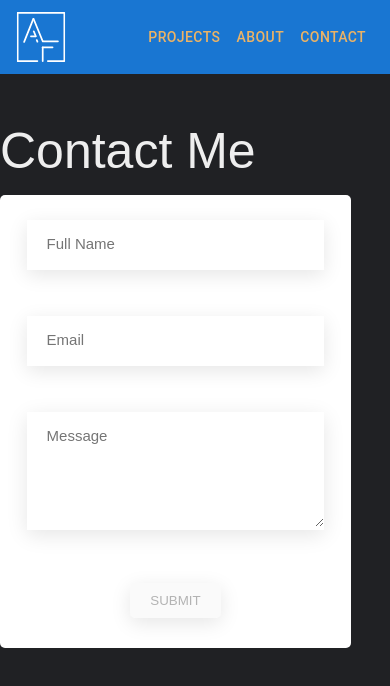
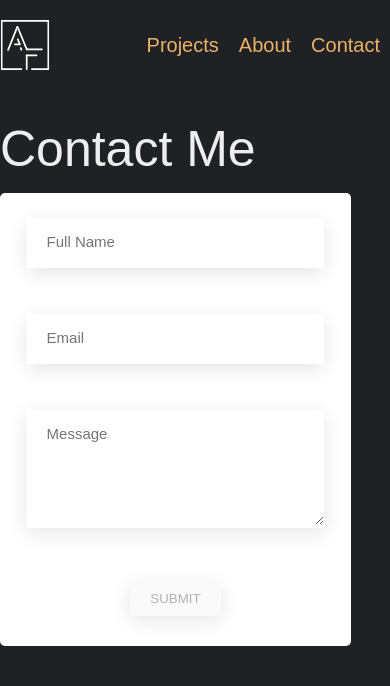
Before and after one commit to alexfotopoulos/personal-site, a Next.js app: page /contact in a window 390 px wide. Shown: the top 686 px of the page. Built offline with nearby package versions, Linux system fonts and the light colour scheme.

Commit message:
redo navbar without MUI - not yet responsive

```diff
--- a/components/contactPage/ContactFlashMessage.js
+++ b/components/contactPage/ContactFlashMessage.js
@@ -1,6 +1,6 @@
 import styles from "./ContactFlashMessage.module.scss";
 
-export default function ContactModal(props) {
+export default function ContactFlashMessage(props) {
     return (
         <div style={{backgroundColor: `${props.color}`}} className={styles.ContactFlash}>
             {props.message}
--- a/components/contactPage/ContactFlashMessage.module.scss
+++ b/components/contactPage/ContactFlashMessage.module.scss
@@ -1,10 +1,13 @@
+@import "../../styles/sass/abstracts/variables.module";
+
 .ContactFlash {
     position: absolute;
+    font-size: $default-font-size;
     bottom: 0;
     left: 0;
-    margin: 1rem;
-    padding: 1rem;
-    border-radius: .5rem;
+    margin: 1.6rem;
+    padding: 1.6rem;
+    border-radius: 5px;
 }
 
 @media (max-width: 500px) {
@@ -12,8 +15,8 @@
         position: relative;
         bottom: 0;
         left: 0;
-        margin: 1rem;
-        padding: 1rem;
-        border-radius: .5rem;
+        margin: 1.6rem;
+        padding: 1.6rem;
+        border-radius: 5px;
     }
 }
--- a/components/contactPage/ContactForm.js
+++ b/components/contactPage/ContactForm.js
@@ -60,7 +60,7 @@ export default function ContactForm(props) {
         <form className={styles.contactForm} onSubmit={handleSubmit}>
             <div className={styles.inputGroup}>
                 <input className={styles.contactFormInput} placeholder="Full Name" value={name} onChange={evt => handleChangeName(evt.target.value)} id="name" required />
-                <label className={styles.contactFormLabel} htmlFor="name">Name</label>
+                <label className={styles.contactFormLabel} htmlFor="name">Full Name</label>
             </div>
             <div className={styles.inputGroup}>
                 <input className={styles.contactFormInput} placeholder="Email" value={email} onChange={evt => handleChangeEmail(evt.target.value)} id="email" required />
--- a/components/contactPage/ContactForm.module.scss
+++ b/components/contactPage/ContactForm.module.scss
@@ -30,7 +30,7 @@
 
   &:focus {
     outline:none;
-    border-bottom: 3px solid $primary-color;
+    border-bottom: 3px solid $color-primary;
   }
 }
 
@@ -74,7 +74,7 @@
   box-shadow: 0 .5rem 2rem rgba($color-black, .1);
 
   &:hover:not([disabled]) {
-    background-color: $primary-color;
+    background-color: $color-primary;
   }
 }
 
--- a/components/layout/Navbar.js
+++ b/components/layout/Navbar.js
@@ -1,37 +1,21 @@
-import AppBar from "@mui/material/AppBar";
-import Box from "@mui/material/Box";
-import Toolbar from "@mui/material/Toolbar";
-import Typography from "@mui/material/Typography";
-import Button from "@mui/material/Button";
-import IconButton from "@mui/material/IconButton";
 import Image from "next/image";
 import logo from "../../public/images/personalLogoWhite.svg";
 import Link from "next/link";
-import variables from "../../styles/sass/abstracts/_variables.module.scss";
+import styles from "./Navbar.module.scss";
+
+
 
 export default function Navbar() {
   return (
-    <Box sx={{ flexGrow: 1, mb: 6 }}>
-      <AppBar position="static" sx={{ backgroundColor: variables.colorBackgroundDark, boxShadow: "none" }}>
-        <Toolbar>
-          <Link href="/">
-            <IconButton
-              size="large"
-              edge="start"
-              color="inherit"
-              aria-label="menu"
-              sx={{ mr: 2 }}
-            >
-              <Image src={logo} alt="personal logo" height={50} width={50} />
-            </IconButton>
-          </Link >
-          <Typography variant="h6" component="div" sx={{ flexGrow: 1 }}>
-          </Typography>
-          <Link href="/projects"><a><Button sx={{fontSize: {xs: "1.4rem", sm: "1.6rem"}}} color="inherit">Projects</Button></a></Link>
-          <Link href="/about"><a><Button sx={{fontSize: {xs: "1.4rem", sm: "1.6rem"}}} color="inherit">About</Button></a></Link>
-          <Link href="/contact"><a><Button sx={{fontSize: {xs: "1.4rem", sm: "1.6rem"}}} color="inherit">Contact</Button></a></Link>
-        </Toolbar>
-      </AppBar>
-    </Box>
+    <div className={styles.navbar}>
+      <Link href="/" className={styles.logo}>
+        <Image src={logo} alt="personal logo" height={50} width={50} />
+      </Link >
+      <div className={styles.linksGroup}>
+        <Link href="/projects"><a className={styles.link}>Projects</a></Link>
+        <Link href="/about"><a className={styles.link}>About</a></Link>
+        <Link href="/contact"><a className={styles.link}>Contact</a></Link>
+      </div>
+    </div>
   );
 };
--- /dev/null
+++ b/components/layout/Navbar.module.scss
@@ -0,0 +1,23 @@
+@import "../../styles/sass/abstracts/variables.module";
+
+.navbar {
+    margin: 2rem auto $margin-bottom-big;
+    max-width: 85rem;
+    display: flex;
+    justify-content: space-between;
+    align-items: center;
+}
+
+.logo {
+
+}
+
+.link {
+    font-size: 2rem;
+    font-weight: 300;
+    padding: 0 1rem;
+}
+
+.link:hover {
+    color: rgba($color-primary, .8)
+}
--- a/content/projects/personal-site.mdx
+++ b/content/projects/personal-site.mdx
@@ -7,7 +7,7 @@ isFeatured: false
 tags:
 - react
 - next
-- css
+- sass
 ---
 
 This is a [Next.js](https://nextjs.org/) project bootstrapped with [`create-next-app`](https://github.com/vercel/next.js/tree/canary/packages/create-next-app). Clone or download code from <a href="https://github.com/alexfotopoulos/personal-site" target="_blank">Github</a>.
--- a/styles/globals.scss
+++ b/styles/globals.scss
@@ -27,7 +27,7 @@ body {
 a {
   text-decoration: none;
   cursor: pointer;
-  color: $primary-color;
+  color: $color-primary;
 }
 
 .homepageFeaturedProjects {
--- a/styles/sass/abstracts/_variables.module.scss
+++ b/styles/sass/abstracts/_variables.module.scss
@@ -1,5 +1,5 @@
 //colors
-$primary-color: #ecb365;
+$color-primary: #ecb365;
 $color-background-dark: #202124;
 
 $color-grey-light-1: #f7f7f7;
@@ -24,6 +24,7 @@ $margin-top-small: 1.5rem;
 $margin-top-medium: 3rem;
 $margin-top-big: 5rem;
 
+
 :export {
     colorBackgroundDark: $color-background-dark;
 }
```
